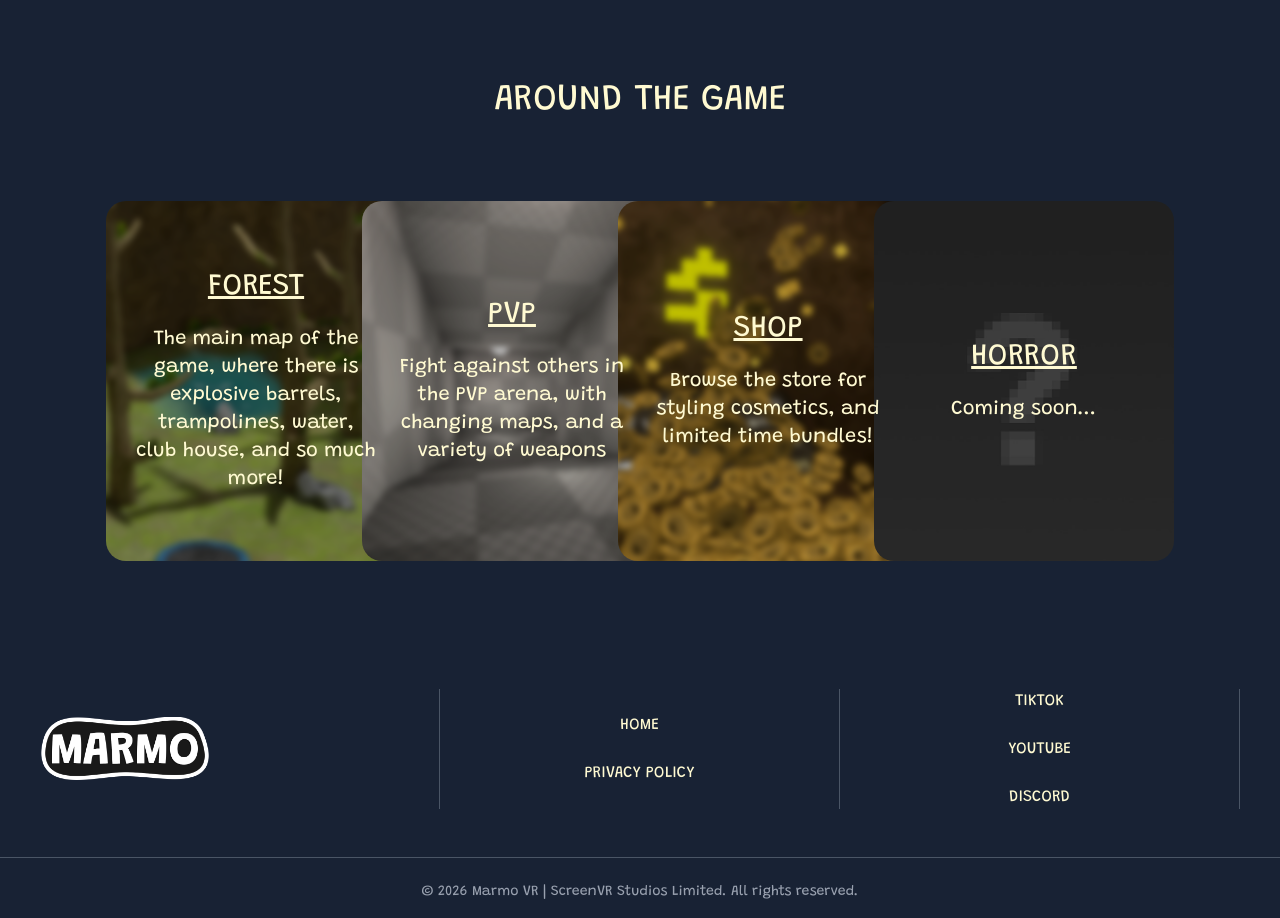
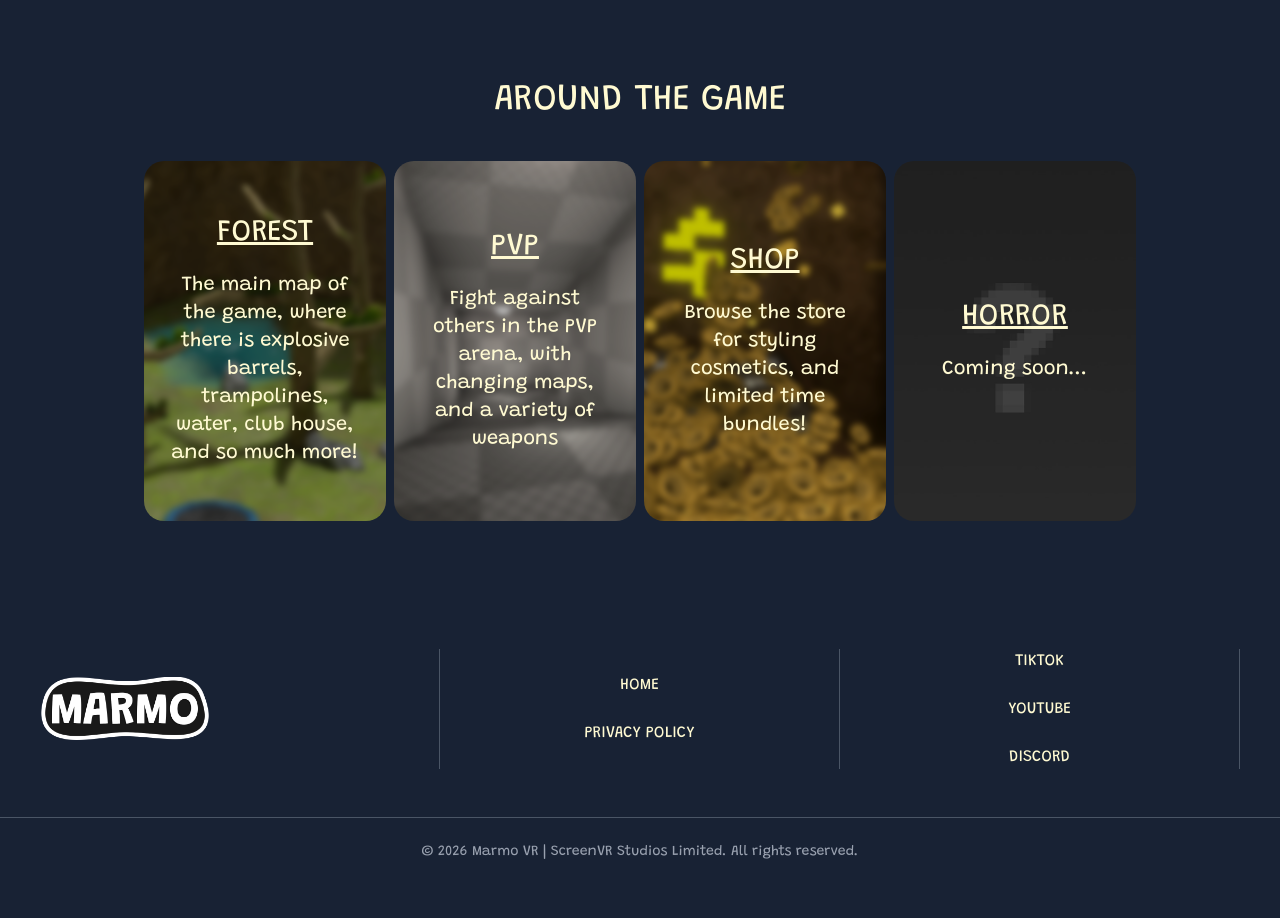
Before and after one commit to BillNyeTheScienceGuy42/marmo-2026, a React (Vite) app: page / in a window 1280 px wide. Shown: the part 1071-1989 px from the top of the page. After the commit the page ends 1957 px from the top, so only its background shows below. Built offline with nearby package versions, Linux system fonts and the light colour scheme.

Commit message:
adding everything

```diff
--- a/src/Pages/Home.tsx
+++ b/src/Pages/Home.tsx
@@ -16,10 +16,10 @@
             <h1 className="mt-20 text-3xl md:text-4xl text-center">
                 AROUND THE GAME
             </h1>
-            <div className="md:w-[80vw] md:block md:mx-auto">
+            <div className="md:w-[80vw] md:block md:mx-auto px-4">
 
-                <div className="grid grid-cols-1 md:grid-cols-4 gap-4 md:gap-0 mt-10 place-items-center mb-20">
-                    <div className="w-75 h-90 mt-10 rounded-[20px] overflow-hidden relative flex flex-col justify-center items-center">
+                <div className="grid grid-cols-1 md:grid-cols-2 lg:grid-cols-4 gap-4 md:gap-3 lg:gap-2 mt-10 mb-20">
+                    <div className="w-full max-w-75 h-90 rounded-[20px] overflow-hidden relative flex flex-col justify-center items-center">
 
                         <div className="absolute inset-0 bg-cover bg-center">
                             <img src="/forest2.jpg" className="w-full h-full object-cover scale-110 blur-[3px] brightness-75 cursor-pointer"></img>
@@ -33,7 +33,7 @@
                         </p>
 
                     </div>
-                    <div className="w-75 h-90 mt-10 rounded-[20px] overflow-hidden relative flex flex-col justify-center items-center">
+                    <div className="w-full max-w-75 h-90 rounded-[20px] overflow-hidden relative flex flex-col justify-center items-center">
 
                         <div className="absolute inset-0 bg-cover bg-center">
                             <img src="/pvp.jpg" className="w-full h-full object-cover scale-110 blur-[3px] brightness-75 cursor-pointer"></img>
@@ -47,7 +47,7 @@
                             Fight against others in the PVP arena, with changing maps, and a variety of weapons
                         </p>
                     </div>
-                    <div className="w-75 h-90 mt-10 rounded-[20px] overflow-hidden relative flex flex-col justify-center items-center">
+                    <div className="w-full max-w-75 h-90 rounded-[20px] overflow-hidden relative flex flex-col justify-center items-center">
 
                         <div className="absolute inset-0 bg-cover bg-center">
                             <img src="/shop.jpg" className="w-full h-full object-cover scale-110 blur-[3px] brightness-75 cursor-pointer"></img>
@@ -61,7 +61,7 @@
                             Browse the store for styling cosmetics, and limited time bundles!
                         </p>
                     </div>
-                    <div className="w-75 h-90 mt-10  rounded-[20px] overflow-hidden relative flex flex-col justify-center items-center">
+                    <div className="w-full max-w-75 h-90 rounded-[20px] overflow-hidden relative flex flex-col justify-center items-center">
 
                         <div className="absolute inset-0 bg-cover bg-center">
                             <img src="/horror.jpg" className="object-center  w-full h-full object-cover  brightness-75 cursor-pointer"></img>
```
